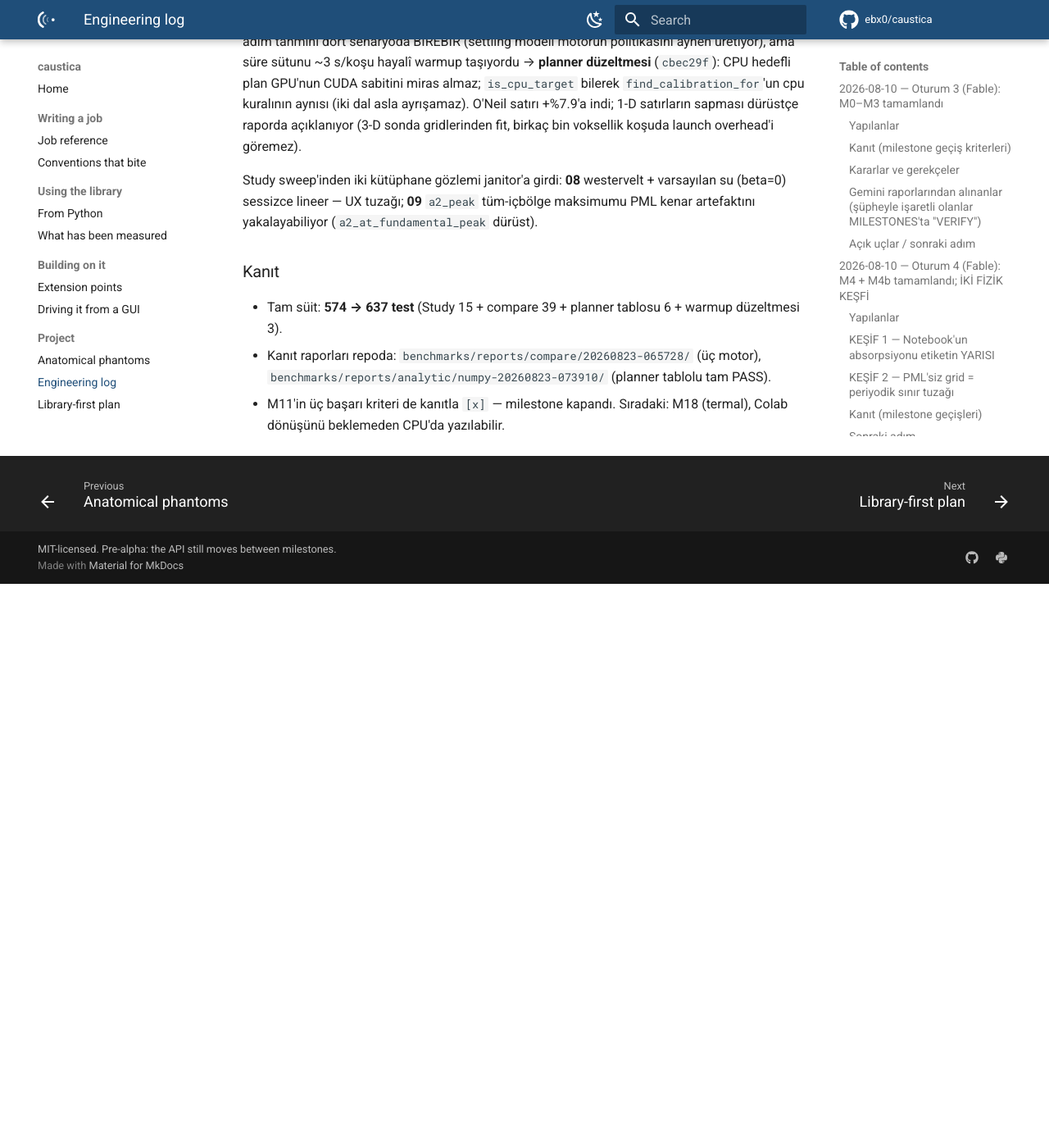
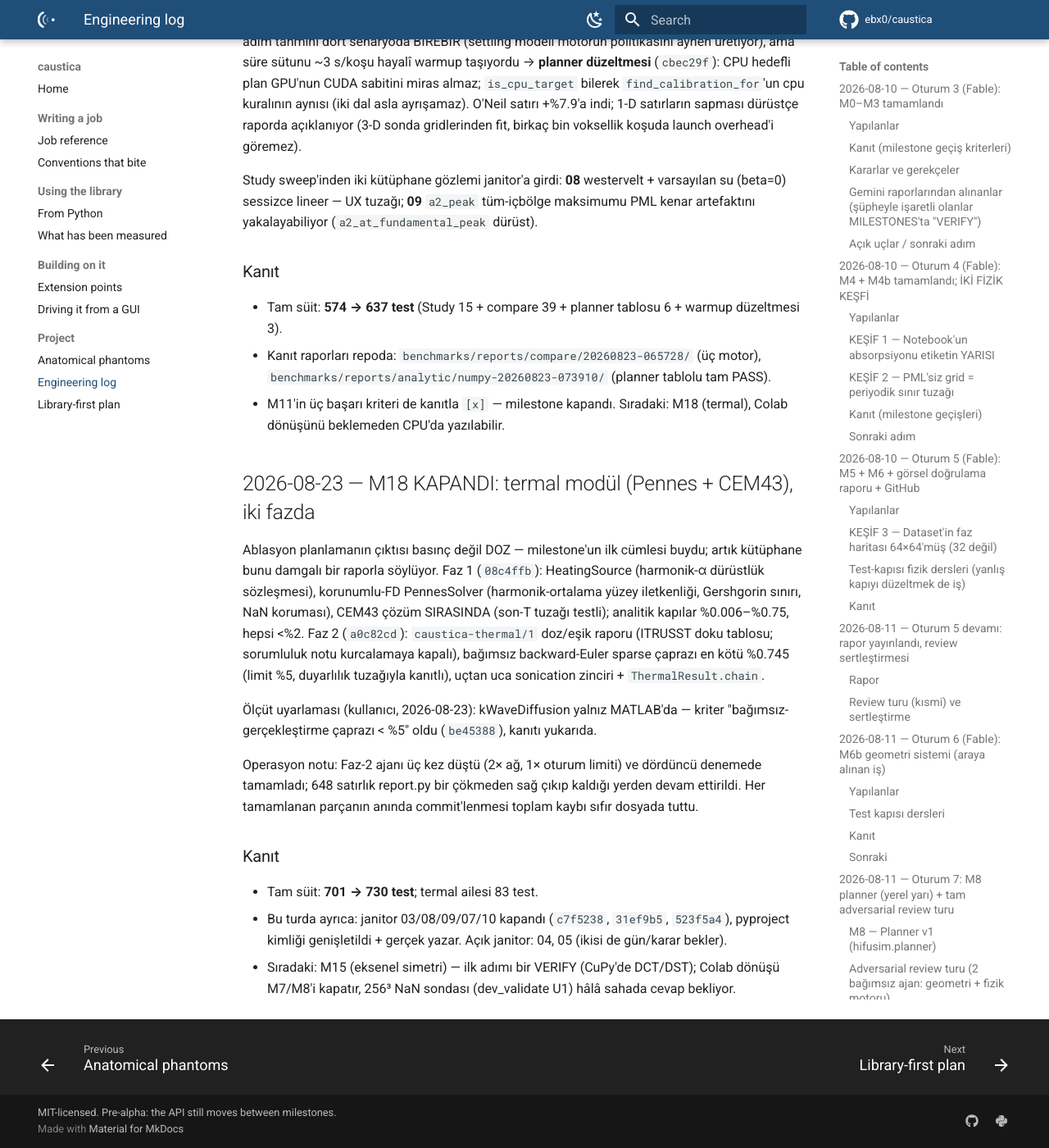
Before and after one commit to ebx0/caustica, an MkDocs documentation site: the page built from docs/devlog.md, in a window 1280 px wide and 1400 px high, scrolled down 65007 px. Shown: the whole window at 82% size. Built offline with MkDocs 1.6.1 and Material for MkDocs 9.7.7, drawn with Linux system fonts in a browser that asks for light colours; comment, search, counter and statistics services are not loaded; before the commit the page ends 65719 px from its top, so only the background shows below that.

Commit message:
docs: record the thermal milestone evidence

```diff
--- a/docs/devlog.md
+++ b/docs/devlog.md
@@ -2331,3 +2331,27 @@ artefaktını yakalayabiliyor (`a2_at_fundamental_peak` dürüst).
   `benchmarks/reports/analytic/numpy-20260823-073910/` (planner tablolu tam PASS).
 - M11'in üç başarı kriteri de kanıtla `[x]` — milestone kapandı. Sıradaki: M18 (termal),
   Colab dönüşünü beklemeden CPU'da yazılabilir.
+
+## 2026-08-23 — M18 KAPANDI: termal modül (Pennes + CEM43), iki fazda
+
+Ablasyon planlamanın çıktısı basınç değil DOZ — milestone'un ilk cümlesi buydu; artık kütüphane
+bunu damgalı bir raporla söylüyor. Faz 1 (`08c4ffb`): HeatingSource (harmonik-α dürüstlük
+sözleşmesi), korunumlu-FD PennesSolver (harmonik-ortalama yüzey iletkenliği, Gershgorin sınırı,
+NaN koruması), CEM43 çözüm SIRASINDA (son-T tuzağı testli); analitik kapılar %0.006–%0.75, hepsi
+<%2. Faz 2 (`a0c82cd`): `caustica-thermal/1` doz/eşik raporu (ITRUSST doku tablosu; sorumluluk
+notu kurcalamaya kapalı), bağımsız backward-Euler sparse çaprazı en kötü %0.745 (limit %5,
+duyarlılık tuzağıyla kanıtlı), uçtan uca sonication zinciri + `ThermalResult.chain`.
+
+Ölçüt uyarlaması (kullanıcı, 2026-08-23): kWaveDiffusion yalnız MATLAB'da — kriter
+"bağımsız-gerçekleştirme çaprazı < %5" oldu (`be45388`), kanıtı yukarıda.
+
+Operasyon notu: Faz-2 ajanı üç kez düştü (2× ağ, 1× oturum limiti) ve dördüncü denemede
+tamamladı; 648 satırlık report.py bir çökmeden sağ çıkıp kaldığı yerden devam ettirildi.
+Her tamamlanan parçanın anında commit'lenmesi toplam kaybı sıfır dosyada tuttu.
+
+### Kanıt
+- Tam süit: **701 → 730 test**; termal ailesi 83 test.
+- Bu turda ayrıca: janitor 03/08/09/07/10 kapandı (`c7f5238`, `31ef9b5`, `523f5a4`),
+  pyproject kimliği genişletildi + gerçek yazar. Açık janitor: 04, 05 (ikisi de gün/karar bekler).
+- Sıradaki: M15 (eksenel simetri) — ilk adımı bir VERIFY (CuPy'de DCT/DST); Colab dönüşü
+  M7/M8'i kapatır, 256³ NaN sondası (dev_validate U1) hâlâ sahada cevap bekliyor.
```
Also changed, not shown: MILESTONES.md (+11 -2 lines).
